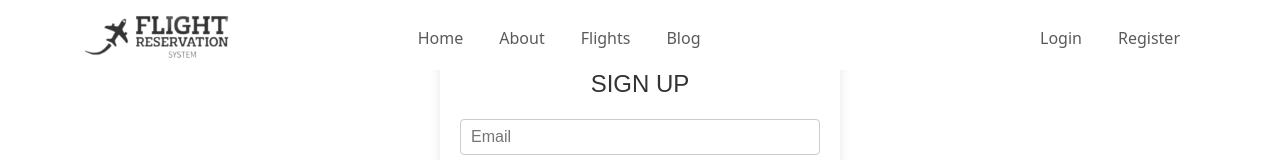
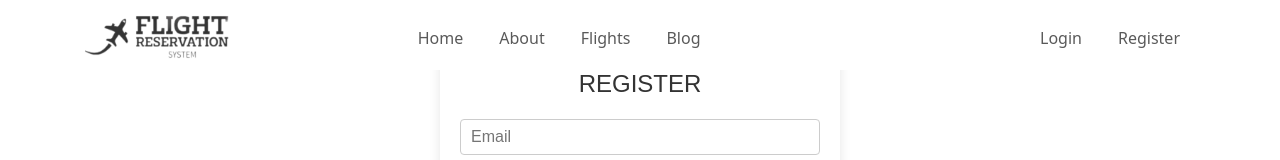
Before and after one commit to hoanghieu2385/Airline-Reservation-System, a React (Create React App) app in the folder frontend/: page /register in a window 1280 px wide. Shown: the top 160 px of the page. Built offline with nearby package versions, Linux system fonts and the light colour scheme.

Commit message:
sửa lại sigin, signup thành login, register

```diff
--- a/frontend/src/components/common/Login.js
+++ b/frontend/src/components/common/Login.js
@@ -15,7 +15,7 @@ function LoginPage() {
     <div>
       <Header />
       <div className="login-container">
-        <h2>SIGN IN</h2>
+        <h2>LOGIN</h2>
         <form>
           <div className="input-container">
             <input
--- a/frontend/src/components/common/Register.js
+++ b/frontend/src/components/common/Register.js
@@ -19,7 +19,7 @@ function RegisterPage() {
 
   return (
     <div className="register-container">
-      <h2>SIGN UP</h2>
+      <h2>REGISTER</h2>
       <form onSubmit={handleSubmit}>
         <div className="input-container">
           <input
```
